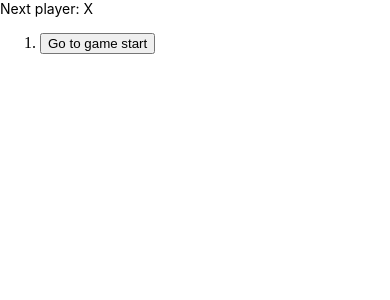
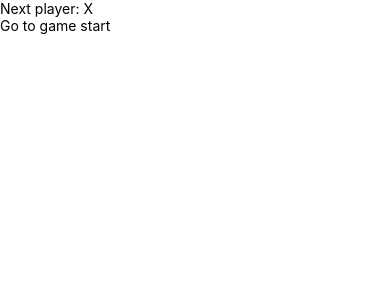
Before and after one commit to bartoszboruta/expo-tic-tac-toe, a React Native app: screen / in a window 390 px wide. Shown: the top 300 px of the page. Built offline with nearby package versions, Linux system fonts and the light colour scheme.

Commit message:
#4: rewrite game component to react-native

```diff
--- a/App.tsx
+++ b/App.tsx
@@ -80,21 +80,23 @@ export default function Game() {
       description = "Go to game start";
     }
     return (
-      <li key={move}>
-        <button onClick={() => jumpTo(move)}>{description}</button>
-      </li>
+      <View key={move}>
+        <Pressable onPress={() => jumpTo(move)}>
+          <Text>{description}</Text>
+        </Pressable>
+      </View>
     );
   });
 
   return (
-    <div className="game">
-      <div className="game-board">
+    <View style={styles.game}>
+      <View style={styles.gameBoard}>
         <Board xIsNext={xIsNext} squares={currentSquares} onPlay={handlePlay} />
-      </div>
-      <div className="game-info">
-        <ol>{moves}</ol>
-      </div>
-    </div>
+      </View>
+      <View style={styles.gameInfo}>
+        <View>{moves}</View>
+      </View>
+    </View>
   );
 }
 
@@ -122,4 +124,7 @@ const styles = StyleSheet.create({
   square: {},
   status: {},
   boardRow: {},
+  game: {},
+  gameBoard: {},
+  gameInfo: {},
 });
```
